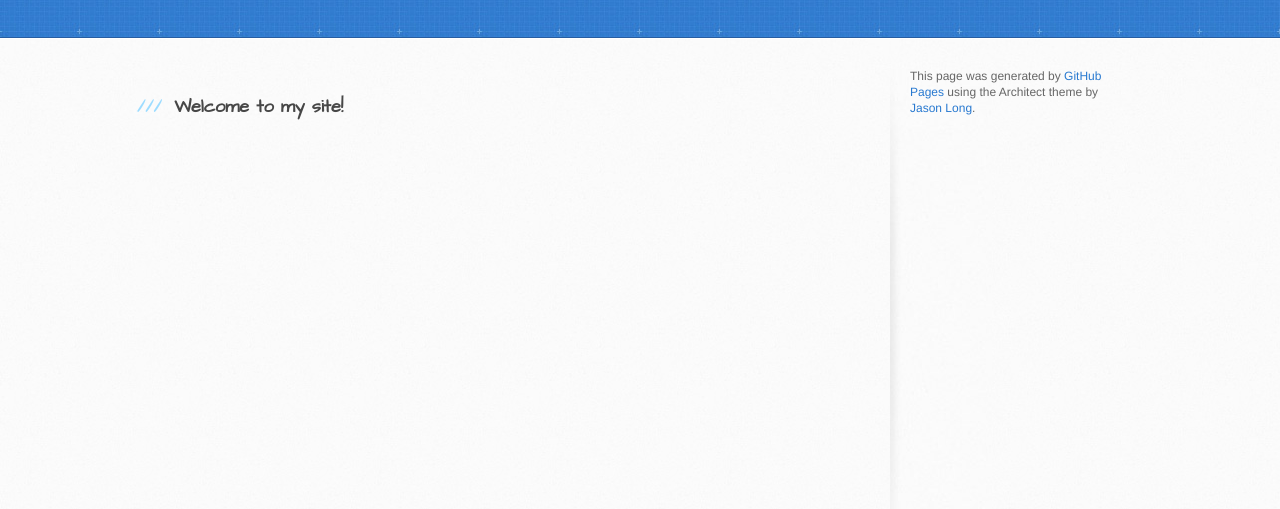
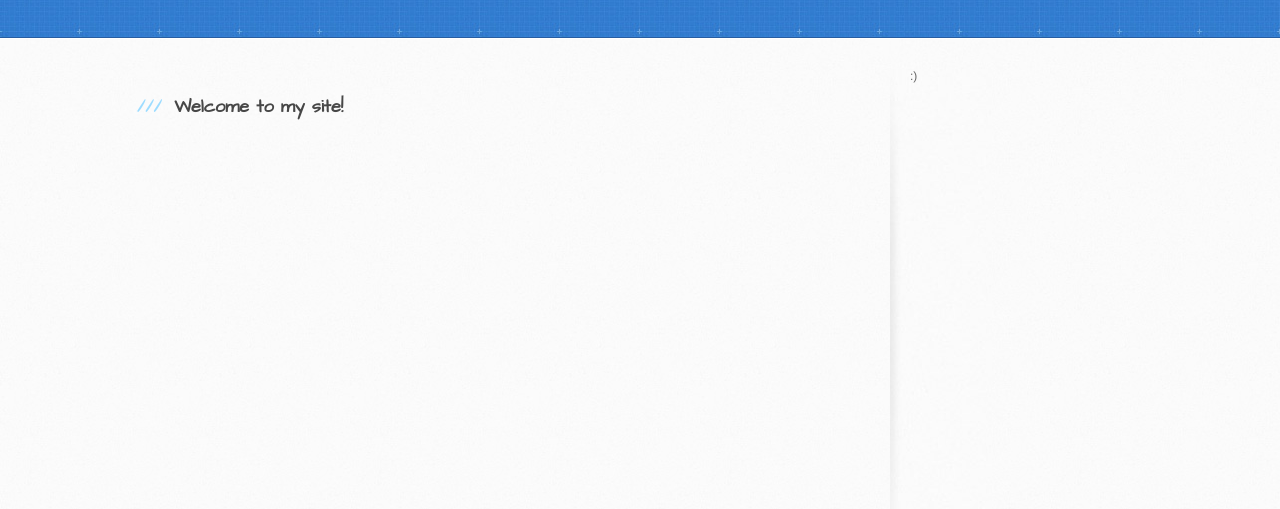
Before and after one commit to JessiiW/JessiiW.github.io, a plain HTML site: page index.html in a window 1280 px wide. Shown: the part 129-638 px from the top of the page. Drawn offline with Linux system fonts and the light colour scheme.

Commit message:
Update index.html

```diff
--- a/index.html
+++ b/index.html
@@ -35,7 +35,7 @@
         <aside id="sidebar">
 
 
-          <p>This page was generated by <a href="https://pages.github.com">GitHub Pages</a> using the Architect theme by <a href="https://twitter.com/jasonlong">Jason Long</a>.</p>
+          <p>:)</p>
         </aside>
       </div>
     </div>
```
